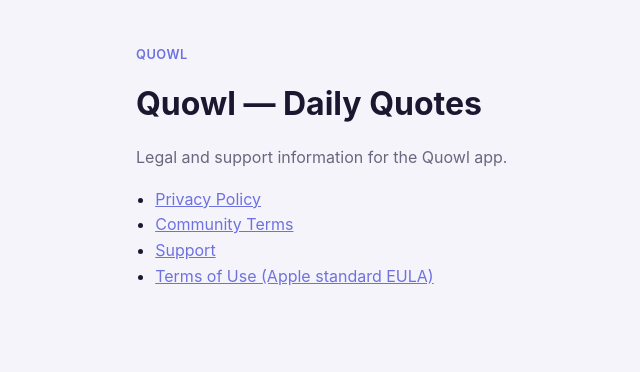
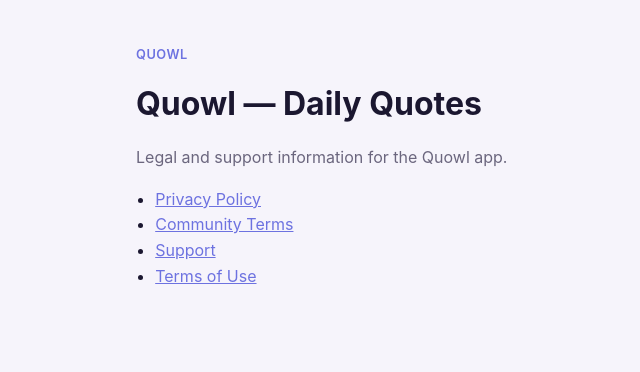
Before and after one commit to quowlapp/quowlapp.github.io, a plain HTML site: page index.html in a window 1280 px wide. Shown: the whole page, without its empty margins (164-804 px from the left). Drawn offline with Linux system fonts and the light colour scheme.

Commit message:
Link Quowl Terms of Use on the homepage

```diff
--- a/index.html
+++ b/index.html
@@ -15,7 +15,7 @@
     <li><a href="privacy/">Privacy Policy</a></li>
     <li><a href="community-terms/">Community Terms</a></li>
     <li><a href="support/">Support</a></li>
-    <li><a href="https://www.apple.com/legal/internet-services/itunes/dev/stdeula/">Terms of Use (Apple standard EULA)</a></li>
+    <li><a href="terms/">Terms of Use</a></li>
   </ul>
 </main>
 </body>
```
